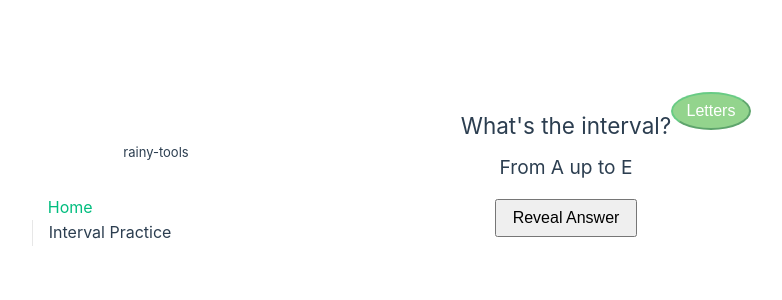
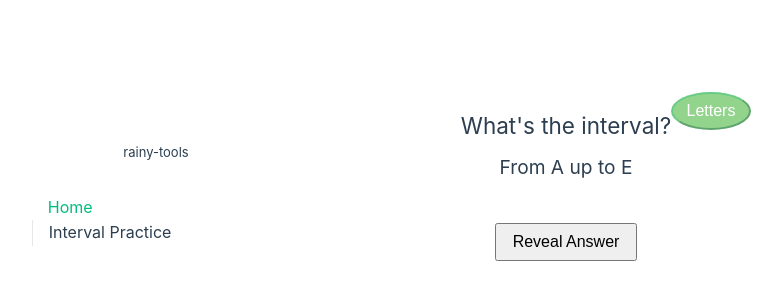
Before and after one commit to SalmonRain/salmonrain.github.io, a Vue app in the folder rainy-tools/: page /interval-practice in a window 1280 px wide. Shown: the part 198-498 px from the top of the page, without its empty margins (259-1041 px from the left). Built offline with nearby package versions, Linux system fonts and the light colour scheme.

Commit message:
Put button at bottom

```diff
--- a/rainy-tools/src/components/IntervalDisplay.vue
+++ b/rainy-tools/src/components/IntervalDisplay.vue
@@ -9,10 +9,13 @@
     <p>{{ intervalQuestion }}</p>
 
 
+    <!-- Space reserved for answer -->
+    <div class="answer-container">
+      <p v-if="answerVisible">{{ intervalAnswer }}</p>
+    </div>
 
     <button @click="toggleAnswer">{{ answerVisible ? 'Next Interval' : 'Reveal Answer' }}</button>
 
-    <p v-if="answerVisible">{{ intervalAnswer }}</p>
 
 
   </div>
@@ -35,6 +38,10 @@ button {
 button.active {
   background-color: #007BFF;
   color: white;
+}
+
+.answer-container {
+  min-height: 1.5rem; /* Enough space for the answer text */
 }
 
 .mode-toggle {
@@ -111,8 +118,8 @@ export default {
 
       // Calculate diatonic interval
       this.noteDistance = this.ascending
-        ? (this.notes.indexOf(this.firstNote) - this.notes.indexOf(this.secondNote) %7 +7) %7
-        : (this.notes.indexOf(this.secondNote) - this.notes.indexOf(this.firstNote) %7 +7) %7
+        ? (this.notes.indexOf(this.firstNote) - this.notes.indexOf(this.secondNote) %8 +8) %8
+        : (this.notes.indexOf(this.secondNote) - this.notes.indexOf(this.firstNote) %8 +8) %8
 
 
       // Set the interval answer
@@ -129,7 +136,9 @@ export default {
 
     },
     determineIntervalQuality(chromaticSteps) {
+
       switch (chromaticSteps) {
+
         case 0: return 'Perfect Unison / Perfect Octave';
         case 1: return 'Minor Second';
         case 2: return 'Major Second';
@@ -137,11 +146,19 @@ export default {
         case 4: return 'Major Third';
         case 5: return 'Perfect Fourth';
         case 6:
+          console.log("6 Chromatic occured " + this.firstNote.letter +" - " +this.secondNote.letter + " - Diatonic: " + this.noteDistance);
+
           if (this.noteDistance === 4) {
+            console.log("4th");
+
             return 'Augmented Fourth';  // 4 letter names apart
           } else if (this.noteDistance === 5) {
+            console.log("5th");
+
             return 'Diminished Fifth';  // 5 letter names apart
           } else {
+            console.log("tri");
+
             return 'Tritone';  // Generic tritone fallback
           }
         case 7: return 'Perfect Fifth';
```
